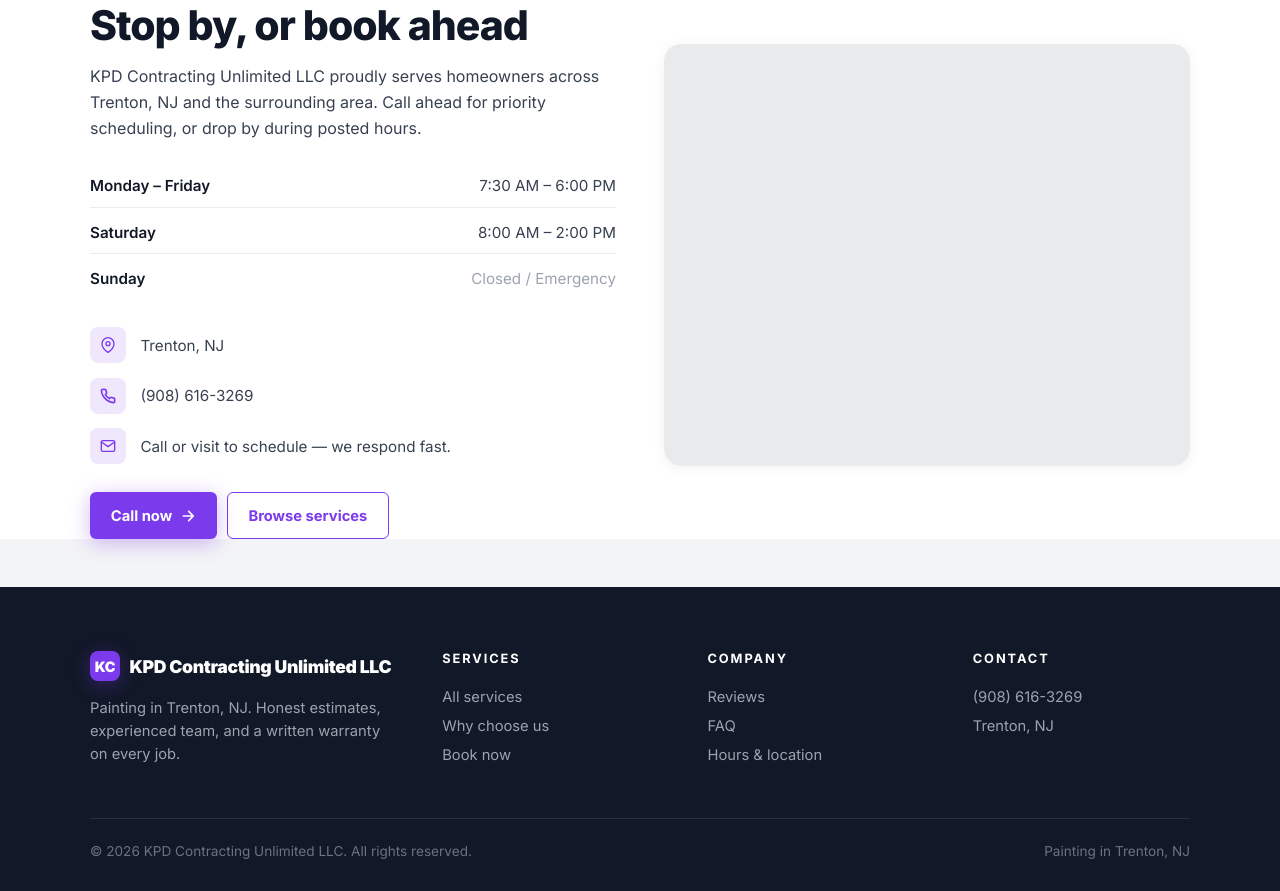
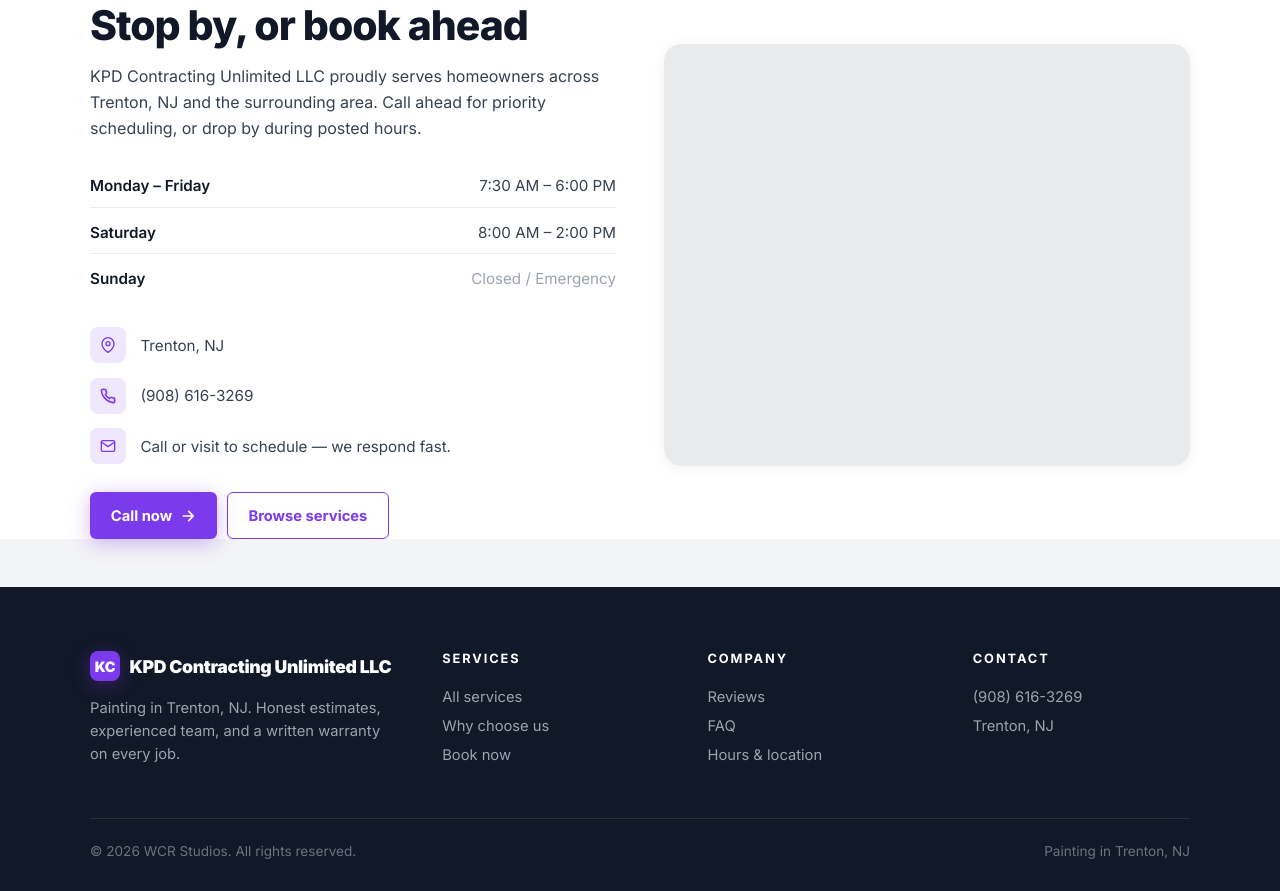
Before and after one commit to Wrenbjor/trades--kpd-contracting-unlimited-llc, a plain HTML site: page index.html in a window 1280 px wide. Shown: the part 4619-5510 px from the top of the page. Drawn offline with nearby package versions, Linux system fonts and the light colour scheme; no server answers.

Commit message:
Update site

```diff
--- a/index.html
+++ b/index.html
@@ -605,7 +605,7 @@ footer{background:#111827;color:#cbd5d1;padding:4rem 2rem 2rem}
     </div>
   </div>
   <div class="foot-bottom">
-    <div>&copy; 2026 KPD Contracting Unlimited LLC. All rights reserved.</div>
+    <div>&copy; 2026 WCR Studios. All rights reserved.</div>
     <div>Painting in Trenton, NJ</div>
   </div>
 </footer>
```
